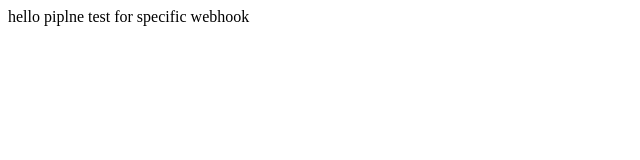
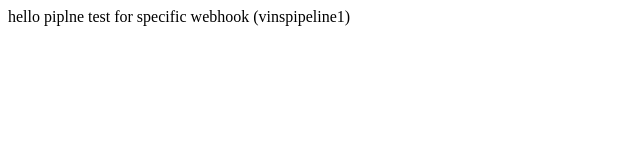
Before and after one commit to vinspowertkd/pipeline1, a plain HTML site: page pipline1.html in a window 1280 px wide. Shown: the whole page, without its empty margins (0-640 px from the left). Drawn offline with Linux system fonts and the light colour scheme.

Commit message:
Update pipline1.html

```diff
--- a/pipline1.html
+++ b/pipline1.html
@@ -1,6 +1,6 @@
 <html>
   <Head>
-    hello piplne test for specific webhook
+    hello piplne test for specific webhook (vinspipeline1)
     </Head>
 <Marquee>
 hello this first pipeline test.
```
